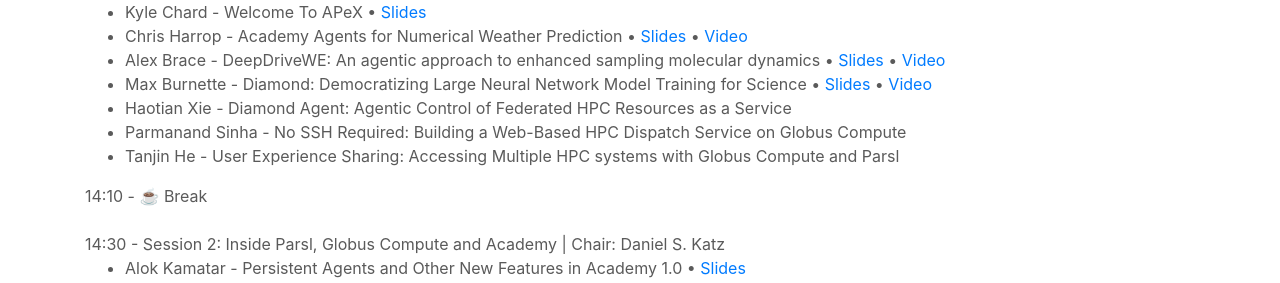
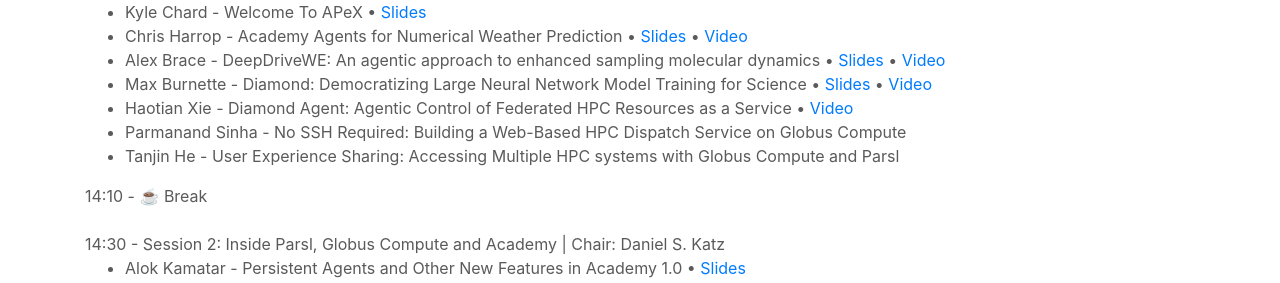
Before and after one commit to Parsl/parsl.github.io, a Jekyll site: the page built from parslfest/apex2026.html, in a window 1280 px wide and 900 px high, scrolled down 594 px. Shown: the part 162-445 px from the top of the window. Built offline with Jekyll 4.4.1, drawn with Linux system fonts in a browser that asks for light colours.

Commit message:
Add Haotian video link

```diff
--- a/parslfest/apex2026.html
+++ b/parslfest/apex2026.html
@@ -66,7 +66,7 @@
 <li>Chris Harrop - Academy Agents for Numerical Weather Prediction • <a href="2026/harrop-nwp.pdf" target="_blank">Slides</a>  • <a href="https://youtu.be/ieHwkSOhntE">Video</a></li>
 <li>Alex Brace - DeepDriveWE: An agentic approach to enhanced sampling molecular dynamics • <a href="2026/brace-md.pdf" target="_blank">Slides</a> • <a href="https://youtu.be/_QSNWd5FSxw">Video</a></li>
 <li>Max Burnette - Diamond: Democratizing Large Neural Network Model Training for Science • <a href="2026/burnette-diamond.pdf" target="_blank">Slides</a> • <a href="https://youtu.be/3aKmwA885wg">Video</a> </li>
-<li>Haotian Xie - Diamond Agent: Agentic Control of Federated HPC Resources as a Service  </li>
+<li>Haotian Xie - Diamond Agent: Agentic Control of Federated HPC Resources as a Service   • <a href="https://youtu.be/AWYGDrnD8-t0">Video</a> </li>
 <li>Parmanand Sinha - No SSH Required: Building a Web-Based HPC Dispatch Service on Globus Compute  </li>
 <li>Tanjin He - User Experience Sharing: Accessing Multiple HPC systems with Globus Compute and Parsl</li>
 </ul>
```
